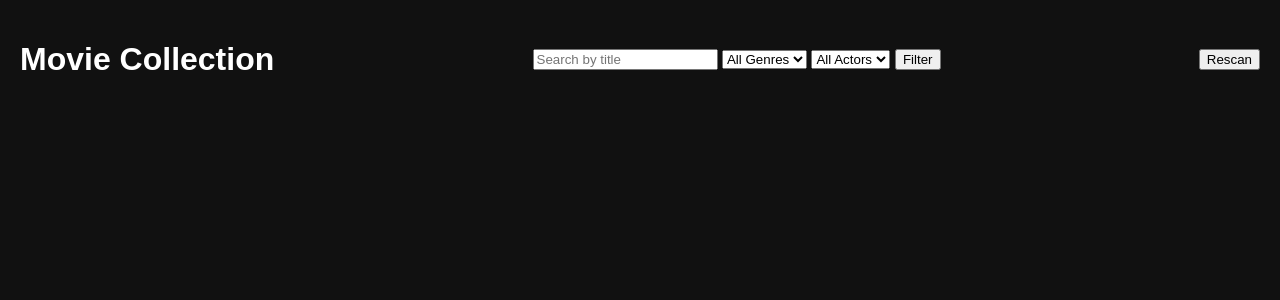
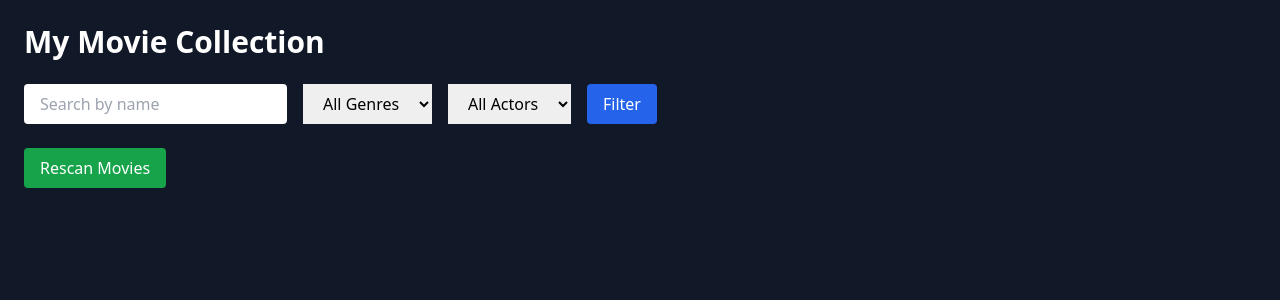
Before and after one commit to Hisha/MovieList, a FastAPI app: page / in a window 1280 px wide. Shown: the top 300 px of the page. Run offline with FastAPI, Linux system fonts and the light colour scheme; data that the repository does not hold is empty; parts of the project's set-up code (start-up, migrations or seed data) failed here and were passed over; some libraries are stand-ins or nearby versions.

Commit message:
Update index.html

```diff
--- a/templates/index.html
+++ b/templates/index.html
@@ -2,68 +2,51 @@
 <html>
 <head>
     <title>Movie List</title>
-    <link rel="stylesheet" href="/static/style.css">
-    <script>
-    async function showDetails(id) {
-        const res = await fetch(`/details/${id}`);
-        const data = await res.json();
-        if (data.error) return;
-        document.getElementById("modal-title").innerText = data.title;
-        document.getElementById("modal-body").innerHTML = `
-            <p><b>Year:</b> ${data.year}</p>
-            <p><b>Genres:</b> ${data.genres.join(", ")}</p>
-            <p><b>Actors:</b> ${data.actors.join(", ")}</p>
-        `;
-        document.getElementById("modal").style.display = "block";
-    }
-    function closeModal() {
-        document.getElementById("modal").style.display = "none";
-    }
-    async function rescan() {
-        const res = await fetch('/rescan', { method: 'POST' });
-        const data = await res.json();
-        alert(data.message);
-        location.reload();
-    }
-    </script>
+    <script src="https://cdn.tailwindcss.com"></script>
+    <script src="https://cdn.jsdelivr.net/npm/alpinejs" defer></script>
 </head>
-<body>
-    <div class="header">
-        <h1>Movie Collection</h1>
-        <form method="get" action="/">
-            <input type="text" name="search" placeholder="Search by title" value="{{search}}">
-            <select name="genre">
+<body class="bg-gray-900 text-white">
+    <div class="container mx-auto p-6">
+        <h1 class="text-3xl font-bold mb-6">My Movie Collection</h1>
+
+        <form method="get" class="flex gap-4 mb-6">
+            <input type="text" name="search" value="{{ search_query or '' }}" placeholder="Search by name" class="px-4 py-2 rounded text-black">
+            <select name="genre" class="px-4 py-2 text-black">
                 <option value="">All Genres</option>
                 {% for g in genres %}
-                <option value="{{g}}" {% if genre == g %}selected{% endif %}>{{g}}</option>
+                    <option value="{{ g }}" {% if selected_genre == g %}selected{% endif %}>{{ g }}</option>
                 {% endfor %}
             </select>
-            <select name="actor">
+            <select name="actor" class="px-4 py-2 text-black">
                 <option value="">All Actors</option>
                 {% for a in actors %}
-                <option value="{{a}}" {% if actor == a %}selected{% endif %}>{{a}}</option>
+                    <option value="{{ a }}" {% if selected_actor == a %}selected{% endif %}>{{ a }}</option>
                 {% endfor %}
             </select>
-            <button type="submit">Filter</button>
+            <button type="submit" class="bg-blue-600 px-4 py-2 rounded">Filter</button>
         </form>
-        <button onclick="rescan()">Rescan</button>
-    </div>
 
-    <div class="grid">
-        {% for movie in movies %}
-        <div class="card" onclick="showDetails({{movie.id}})">
-            <img src="{{movie.poster}}" alt="{{movie.title}}">
-            <p>{{movie.title}}</p>
-        </div>
-        {% endfor %}
-    </div>
+        <form method="post" action="/rescan" class="mb-6">
+            <button type="submit" class="bg-green-600 px-4 py-2 rounded">Rescan Movies</button>
+        </form>
 
-    <!-- Modal -->
-    <div id="modal" class="modal">
-        <div class="modal-content">
-            <span onclick="closeModal()" class="close">&times;</span>
-            <h2 id="modal-title"></h2>
-            <div id="modal-body"></div>
+        <div class="grid grid-cols-6 gap-4">
+            {% for movie in movies %}
+                <div x-data="{ open: false }">
+                    <img src="/posters/{{ movie[1] }}/poster.jpg" alt="{{ movie[0] }}" class="w-full h-auto cursor-pointer" @click="open = true">
+
+                    <!-- Modal -->
+                    <div x-show="open" class="fixed inset-0 bg-black bg-opacity-70 flex items-center justify-center" style="display: none;">
+                        <div class="bg-gray-800 p-6 rounded max-w-lg w-full">
+                            <h2 class="text-2xl font-bold mb-2">{{ movie[0] }}</h2>
+                            <p><strong>Genres:</strong> {{ movie[2] }}</p>
+                            <p><strong>Actors:</strong> {{ movie[3] }}</p>
+                            <p class="mt-2">{{ movie[4] }}</p>
+                            <button @click="open = false" class="mt-4 bg-red-600 px-4 py-2 rounded">Close</button>
+                        </div>
+                    </div>
+                </div>
+            {% endfor %}
         </div>
     </div>
 </body>
```
